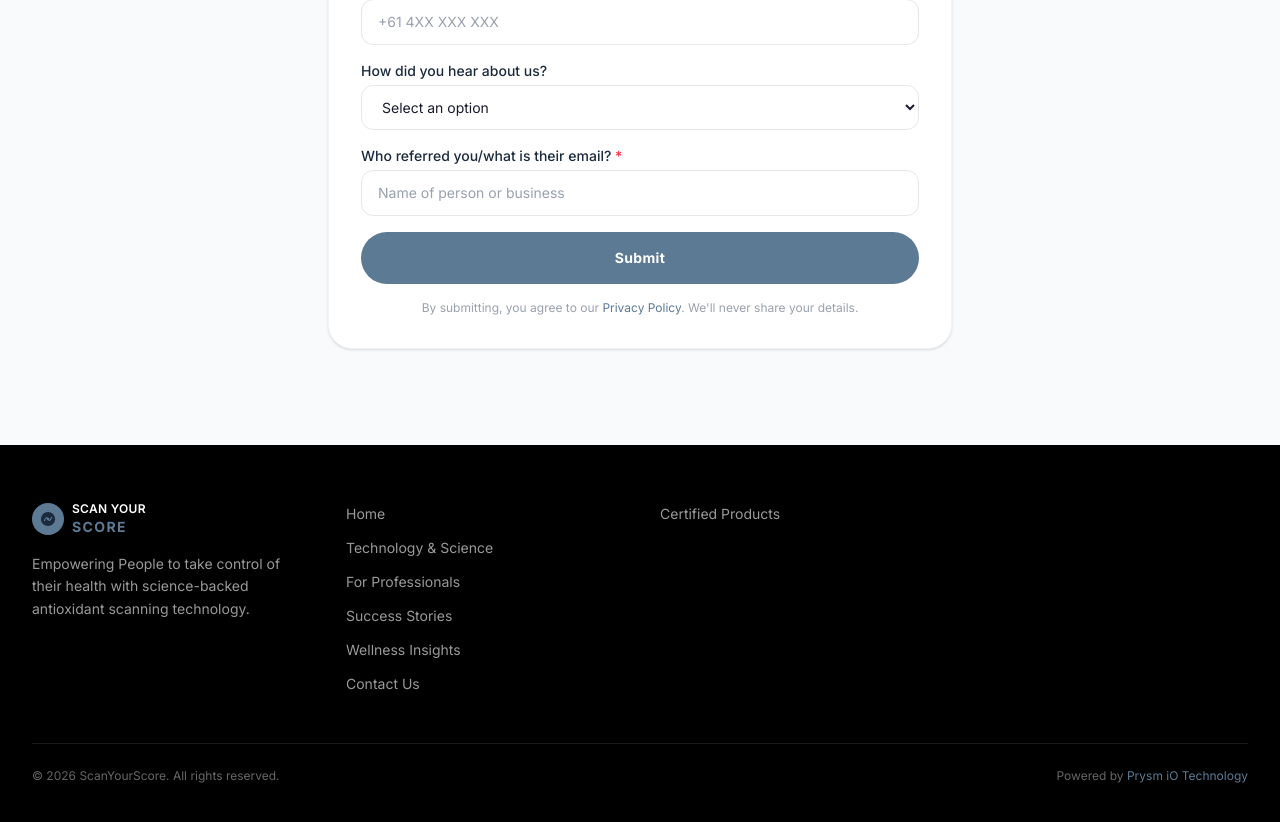
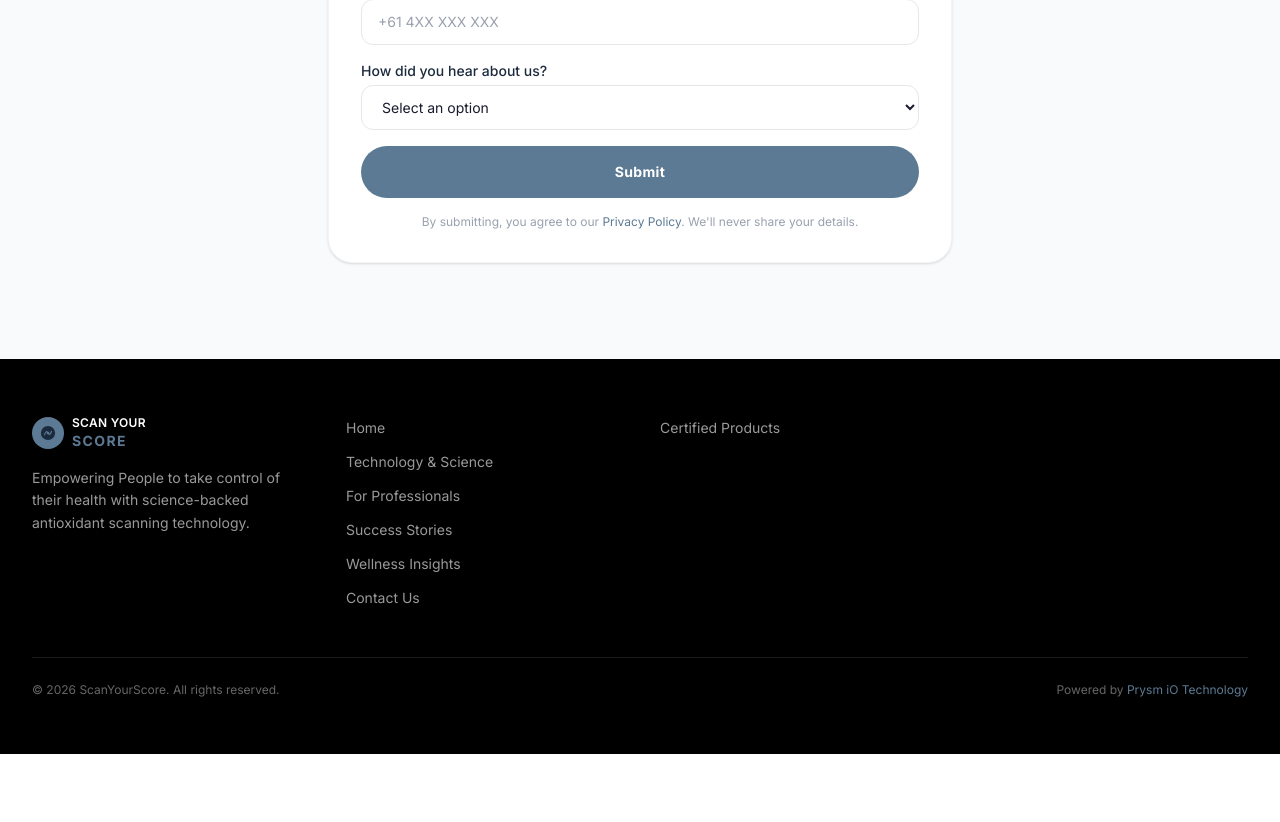
Before and after one commit to calligeroselaine/myantioxidantscore, a Next.js app: page /contact in a window 1280 px wide. Shown: the part 1082-1904 px from the top of the page. After the commit the page ends 1836 px from the top, so only its background shows below. Built offline with nearby package versions, Linux system fonts and the light colour scheme.

Commit message:
For professional clean up

```diff
--- a/src/app/api/submit-lead/route.ts
+++ b/src/app/api/submit-lead/route.ts
@@ -15,7 +15,7 @@ const SOURCE_LABELS: Record<string, string> = {
 
 export async function POST(req: NextRequest) {
   const body = await req.json();
-  const { firstName, lastName, email, phone, referral, referredBy, source } = body;
+  const { firstName, lastName, email, phone, referral, source } = body;
 
   if (!firstName || !lastName || !email || !phone || !source) {
     return NextResponse.json({ error: "Missing required fields" }, { status: 400 });
@@ -41,7 +41,6 @@ export async function POST(req: NextRequest) {
         LASTNAME: lastName,
         PHONE: phone,
         REFERRAL_SOURCE: referral || "",
-        REFERRED_BY: referredBy || "",
       },
       listIds: [listId],
       updateEnabled: true,
@@ -72,7 +71,6 @@ export async function POST(req: NextRequest) {
         <p><strong>Email:</strong> ${email}</p>
         <p><strong>Phone:</strong> ${phone}</p>
         ${referral ? `<p><strong>Heard about us via:</strong> ${referral}</p>` : ""}
-        ${referredBy ? `<p><strong>Referred by:</strong> ${referredBy}</p>` : ""}
       `,
     }),
   });
--- a/src/app/partner-with-us/page.tsx
+++ b/src/app/partner-with-us/page.tsx
@@ -129,7 +129,7 @@ const integrationSupport = [
   "Full training provided at no charge",
   "Co-branded marketing materials",
   "Ongoing support from an experienced team",
-  "Access to the clinically-validated formulations the technology is built around",
+  "Supporting Nutrition Solutions — access to complementary nutrition solutions that can form part of an ongoing client wellness program",
   "Recurring revenue potential — turn scans into an ongoing client service with repeat scanning and membership-style tracking",
   "Custom revenue modelling based on your expected client activity",
 ];
@@ -189,10 +189,10 @@ export default function PartnerWithUsPage() {
             <p className="mt-6 text-gray-500 leading-relaxed">
               Every year, people spend hundreds of billions of dollars on
               supplements, nutrition programs and wellness services — often with
-              little more than how they feel to go on. For the professionals
-              guiding them, that&apos;s a missed opportunity: without an objective
-              measurement, it&apos;s hard to show a client that what you&apos;re
-              doing together is actually making a difference.
+              little more than how they feel to go on. Without an objective
+              measurement, it can be difficult for clients to see whether their
+              nutrition and lifestyle choices are translating into measurable
+              change.
             </p>
             <p className="mt-4 text-gray-500 leading-relaxed">
               PRYSM iO adds that missing layer. In around 15 seconds, it gives
--- a/src/components/BookingForm.tsx
+++ b/src/components/BookingForm.tsx
@@ -18,7 +18,6 @@ interface FormState {
   email: string;
   phone: string;
   referral: string;
-  referredBy: string;
 }
 
 interface BookingFormProps {
@@ -49,7 +48,6 @@ export default function BookingForm({ source = "booking", context }: BookingForm
     email: "",
     phone: "",
     referral: "",
-    referredBy: "",
   });
   const [submitted, setSubmitted] = useState(false);
   const [loading, setLoading] = useState(false);
@@ -63,7 +61,6 @@ export default function BookingForm({ source = "booking", context }: BookingForm
     if (!form.email.trim() || !/\S+@\S+\.\S+/.test(form.email))
       e.email = "Valid email is required";
     if (!form.phone.trim()) e.phone = "Phone number is required";
-    if (!form.referredBy.trim()) e.referredBy = "This field is required";
     return e;
   };
 
@@ -270,31 +267,6 @@ export default function BookingForm({ source = "booking", context }: BookingForm
         </select>
       </div>
 
-      <div>
-        <label
-          htmlFor="referredBy"
-          className="block text-sm font-medium text-[#1B2A3D] mb-1"
-        >
-          Who referred you/what is their email? <span className="text-red-500">*</span>
-        </label>
-        <input
-          id="referredBy"
-          name="referredBy"
-          type="text"
-          value={form.referredBy}
-          onChange={handleChange}
-          className={inputClass("referredBy")}
-          placeholder="Name of person or business"
-          aria-required="true"
-          aria-describedby={errors.referredBy ? "referredBy-error" : undefined}
-        />
-        {errors.referredBy && (
-          <p id="referredBy-error" className="mt-1 text-xs text-red-500" role="alert">
-            {errors.referredBy}
-          </p>
-        )}
-      </div>
-
       {submitError && (
         <p className="text-sm text-red-500 text-center" role="alert">
           Something went wrong submitting your details. Please try again, or contact us directly.
```
